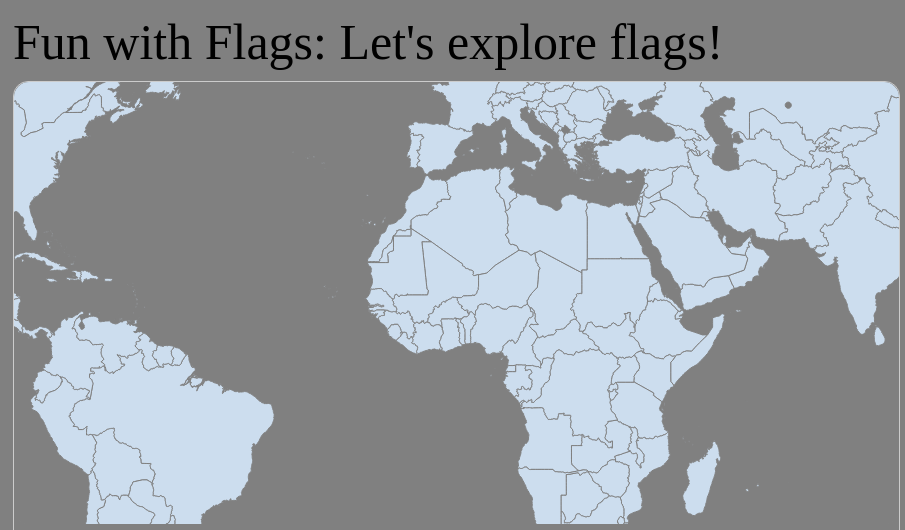
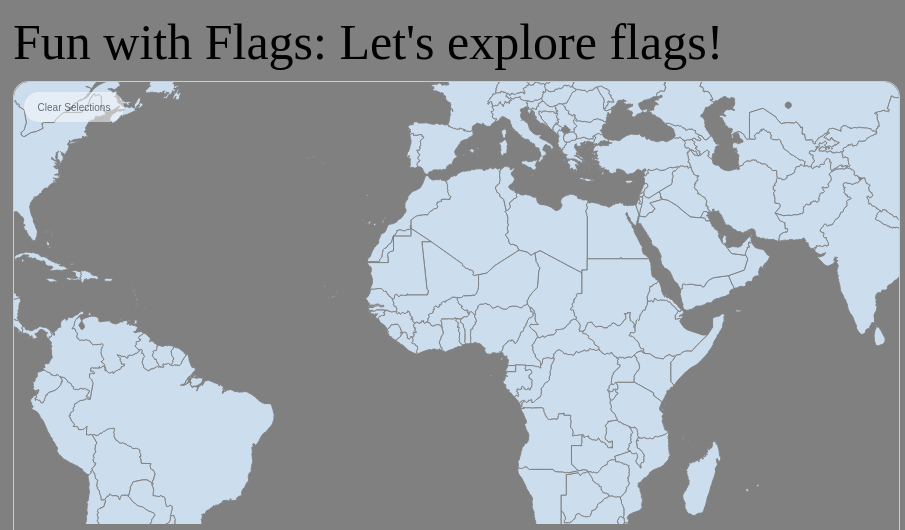
Before and after one commit to saadiyahhPrivate/Flags-of-the-world, a plain HTML site: page index.html in a window 1280 px wide. Shown: the top 530 px of the page, 0-905 px from the left. Drawn offline with nearby package versions, Linux system fonts and the light colour scheme.

Commit message:
add a clear button for user selections

```diff
--- a/index.html
+++ b/index.html
@@ -22,7 +22,11 @@
   </div>
   <div>
     <div class="roundedcorners" id="columnleft">
-      <div id="map"></div>
+      <div id="map">
+        <div class="map-overlay">
+          <button class="map-button" onclick="clearSelections()">Clear Selections</button>
+        </div>
+      </div>
       <div class="roundedcorners" id="filters" >
         this area will contain some filters
       </div>
--- a/static/main.js
+++ b/static/main.js
@@ -24,9 +24,16 @@ var projection = d3.geoMercator()
 var path = d3.geoPath()
 	.projection(projection);
 
+function clearSelections()
+{
+	svg.selectAll("path")
+		.classed('selected', false);
+};
+
 function countrySelected()
 {
 	var d = d3.select(this);
+	console.log(d);
 	if (d.classed('selected')) {
 			d.classed('selected', false);
 	} else {
--- a/styles/styles.css
+++ b/styles/styles.css
@@ -58,6 +58,29 @@ svg {
   fill: #89a;
 }
 
+.map-overlay {
+  position: absolute;
+  padding: 10px;
+}
+
+.map-button {
+   width: 100px;
+   height: 30px;
+   font-weight: bold;
+   background-color: white;
+   opacity: 0.5;
+   color: black;
+   border: 1px;
+   font: 10px Arial;
+   border-radius: 15px;
+   display: block;
+   outline: none;
+ }
+
+.map-button:active {
+   background-color: grey;
+}
+
 pre.prettyprint {
   border: 1px solid #ccc;
   margin-bottom: 0;
```
